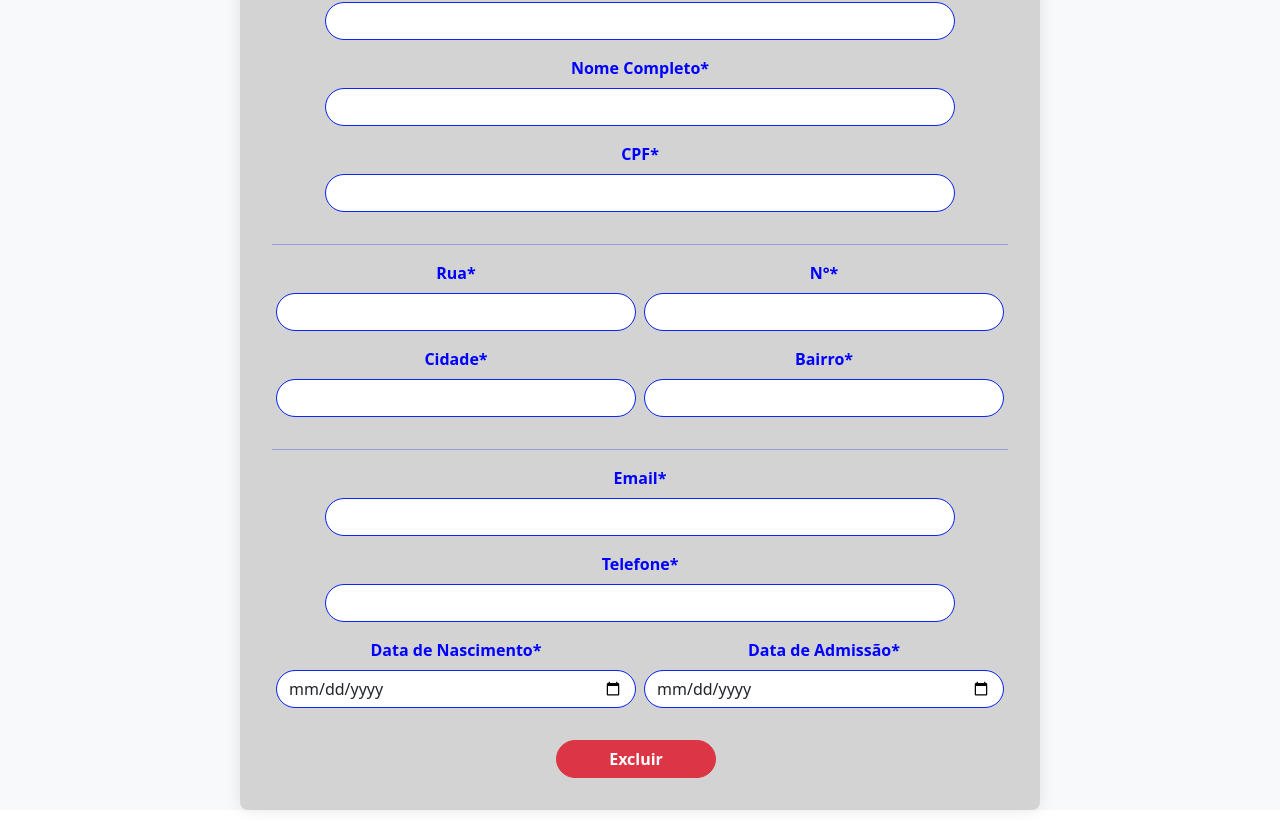
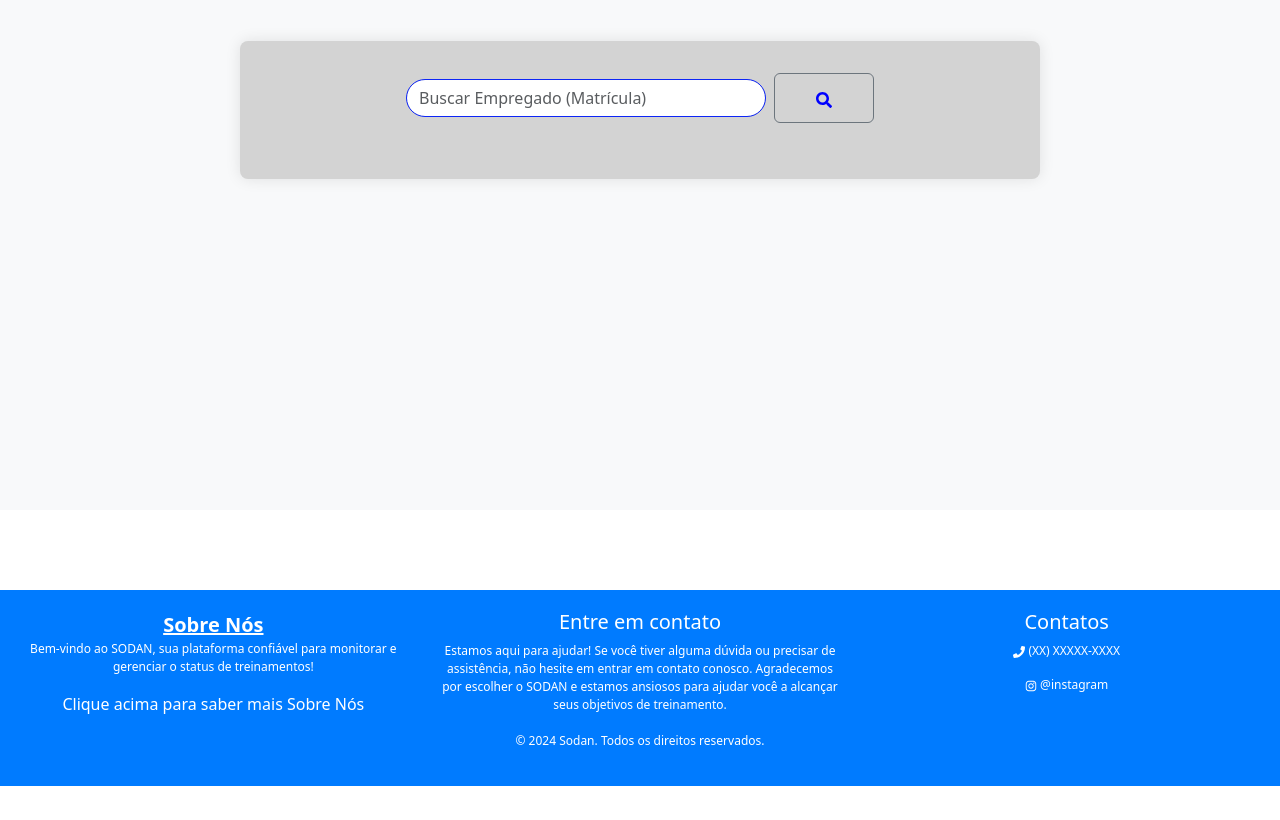
Before and after one commit to VictorioCN/Sodan, a React (Create React App) app: page /empregado/excluir in a window 1280 px wide. Shown: the part 460-1280 px from the top of the page. After the commit the page ends 1246 px from the top, so only its background shows below. Built offline with nearby package versions, Linux system fonts and the light colour scheme.

Commit message:
Adicionando Atualizar e Excluir

```diff
--- a/src/data/db.js
+++ b/src/data/db.js
@@ -4,7 +4,7 @@ const mysql = require('mysql2');
 const pool = mysql.createPool({
   host: 'localhost',
   user: 'root', // Altere para seu usuário MySQL
-  password: 'victor', // Altere para sua senha MySQL
+  password: '', // Altere para sua senha MySQL
   database: 'sodan',
 });
 
--- a/src/pages/CadastrarEmpregado.jsx
+++ b/src/pages/CadastrarEmpregado.jsx
@@ -157,6 +157,7 @@ const CadastrarEmpregado = () => {
         </Form.Group>
 
         {/* Endereço */}
+        <hr/>
         <div className="d-flex justify-content-center mb-3">
           <Form.Group className="me-2" controlId="formBasicRua">
             <Form.Label className={style.label}>Rua*</Form.Label>
@@ -204,6 +205,7 @@ const CadastrarEmpregado = () => {
         </div>
 
         {/* Dados de contato */}
+        <hr/>
         <Form.Group className="mb-3" controlId="formBasicEmail">
           <Form.Label className={style.label}>Email*</Form.Label>
           <Form.Control
@@ -251,6 +253,7 @@ const CadastrarEmpregado = () => {
         </div>
 
         {/* Treinamentos */}
+        <hr/>
         <h1>Treinamentos</h1>
         {treinamentos.length > 0 && formData.treinamentos.map((treinamento, index) => (
           <Form.Group key={index} className="mb-3">
--- a/src/pages/ExcluirEmpregado.jsx
+++ b/src/pages/ExcluirEmpregado.jsx
@@ -1,13 +1,73 @@
-import React from 'react';
+import React, { useState } from 'react';
 import Button from 'react-bootstrap/Button';
 import Form from 'react-bootstrap/Form';
-import Tab from 'react-bootstrap/Tab';
-import Tabs from 'react-bootstrap/Tabs';
 import { FaSearch } from 'react-icons/fa';
+import axios from 'axios';
 import style from '../css/Empregado.module.css';
 import Container from 'react-bootstrap/esm/Container';
 
 const ExcluirEmpregado = () => {
+  const [matriculaBusca, setMatriculaBusca] = useState('');
+  const [empregado, setEmpregado] = useState(null);
+  const [loading, setLoading] = useState(false);
+  const [errorMessage, setErrorMessage] = useState('');
+
+  const formatDate = (date) => {
+    if (!date) return '';
+    const d = new Date(date);
+    return d.toISOString().split('T')[0]; // Formato "YYYY-MM-DD"
+  };
+
+  // Função para buscar o empregado
+  const buscarEmpregado = async () => {
+    if (!matriculaBusca) {
+      alert('Por favor, insira o número da matrícula');
+      return;
+    }
+
+    setLoading(true);
+    setErrorMessage('');
+
+    try {
+      const response = await axios.get(`http://localhost:5000/api/empregado/${matriculaBusca}`);
+      const empregado = response.data;
+      setEmpregado(empregado);  // Atualiza o estado com os dados do empregado
+      alert('Empregado encontrado!');
+    } catch (error) {
+      console.error(error);
+      setErrorMessage('Erro ao buscar empregado. Verifique a matrícula ou tente novamente.');
+      alert('Erro ao buscar empregado. Verifique a matrícula ou tente novamente.');
+    } finally {
+      setLoading(false);
+    }
+  };
+
+  // Função para excluir o empregado
+  const excluirEmpregado = async () => {
+    if (!empregado) {
+      alert('Nenhum empregado encontrado para exclusão');
+      return;
+    }
+
+    setLoading(true);
+    setErrorMessage('');
+
+    try {
+      const response = await axios.delete(`http://localhost:5000/api/empregado/empregado/${empregado.MAT_EMPREGADO}`);
+      if (response.status === 200) {
+        alert('Empregado excluído com sucesso!');
+        setEmpregado(null);  // Limpa o estado após a exclusão
+        setMatriculaBusca('');  // Limpa a matrícula de busca
+      }
+    } catch (error) {
+      console.error(error);
+      setErrorMessage('Erro ao excluir empregado. Tente novamente mais tarde.');
+      alert('Erro ao excluir empregado. Tente novamente mais tarde.');
+    } finally {
+      setLoading(false);
+    }
+  };
+
   return (
     <div className={style.div}>
       <Container className={style.container}>
@@ -16,193 +76,166 @@ const ExcluirEmpregado = () => {
           <Form className="d-flex">
             <Form.Control
               type="text"
-              placeholder="Buscar Empregado"
+              placeholder="Buscar Empregado (Matrícula)"
               className={`me-2 ${style.input}`}
+              value={matriculaBusca}
+              onChange={(e) => setMatriculaBusca(e.target.value)}
               aria-label="Buscar Empregado"
+              disabled={loading}
             />
-            <Button variant="outline-secondary" className={style.btn_buscar}>
+            <Button
+              variant="outline-secondary"
+              className={style.btn_buscar}
+              onClick={buscarEmpregado}
+              disabled={loading}
+            >
               <FaSearch />
             </Button>
           </Form>
         </div>
 
-        <Tabs defaultActiveKey="excluir" id="uncontrolled-tab-example" className="mb-3">
-          <Tab eventKey="excluir" title="Exclusão do Empregado">
+        {/* Mensagem de erro */}
+        {errorMessage && <div className="alert alert-danger">{errorMessage}</div>}
+
+        {/* Formulário de exclusão */}
+        {empregado && (
+          <div>
+            <h1 className="text-center">Exclusão do Empregado</h1>
             <Form className={style.form}>
-              <h1 className="text-center">Exclusão do Empregado</h1>
-
               <Form.Group className="mb-3" controlId="formBasicMatricula">
                 <Form.Label className={style.label}>N° Matrícula*</Form.Label>
-                <Form.Control className={style.inputInfo} type="number" />
+                <Form.Control
+                  className={style.inputInfo}
+                  type="text"
+                  value={empregado.MAT_EMPREGADO}
+                  readOnly
+                />
               </Form.Group>
 
               <Form.Group className="mb-3" controlId="formBasicNome">
                 <Form.Label className={style.label}>Nome Completo*</Form.Label>
-                <Form.Control className={style.inputInfo} type="text" />
+                <Form.Control
+                  className={style.inputInfo}
+                  type="text"
+                  value={empregado.NOME_EMPREGADO}
+                  readOnly
+                />
               </Form.Group>
 
-              <Form.Group className="mb-3" controlId="formBasicCPF">
+              <Form.Group className="mb-3" controlId="formBasicCpf">
                 <Form.Label className={style.label}>CPF*</Form.Label>
-                <Form.Control className={style.inputInfo} type="text" />
+                <Form.Control
+                  className={style.inputInfo}
+                  type="text"
+                  value={empregado.CPF_EMPREGADO}
+                  readOnly
+                />
               </Form.Group>
-                <hr/>
-              <div className="d-flex justify-content-center mb-3">
-                <Form.Group className="me-2" controlId="formBasicRua">
-                  <Form.Label className={style.label}>Rua*</Form.Label>
-                  <Form.Control className={style.input} type="text" />
+
+              {/* Campos "Cidade" e "Bairro" lado a lado */}
+              <hr/>
+              <div className="d-flex justify-content-between mb-3">
+                <Form.Group className="me-2" controlId="formBasicCidade">
+                  <Form.Label className={style.label}>Cidade*</Form.Label>
+                  <Form.Control
+                    className={style.inputInfo1}
+                    type="text"
+                    value={empregado.CIDADE}
+                    readOnly
+                  />
                 </Form.Group>
-                <Form.Group controlId="formBasicNumero">
-                  <Form.Label className={style.label}>N°*</Form.Label>
-                  <Form.Control className={style.input} type="text" />
+
+                <Form.Group controlId="formBasicBairro">
+                  <Form.Label className={style.label}>Bairro*</Form.Label>
+                  <Form.Control
+                    className={style.inputInfo1}
+                    type="text"
+                    value={empregado.BAIRRO}
+                    readOnly
+                  />
                 </Form.Group>
               </div>
 
-              <div className="d-flex justify-content-center mb-3">
-                <Form.Group className="me-2" controlId="formBasicCidade">
-                  <Form.Label className={style.label}>Cidade*</Form.Label>
-                  <Form.Control className={style.input} type="text" />
+              {/* Campos "Rua" e "Número da Rua" lado a lado */}
+              <div className="d-flex justify-content-between mb-3">
+                <Form.Group className="me-2" controlId="formBasicRua">
+                  <Form.Label className={style.label}>Rua*</Form.Label>
+                  <Form.Control
+                    className={style.inputInfo1}
+                    type="text"
+                    value={empregado.RUA}
+                    readOnly
+                  />
                 </Form.Group>
-                <Form.Group controlId="formBasicBairro">
-                  <Form.Label className={style.label}>Bairro*</Form.Label>
-                  <Form.Control className={style.input} type="text" />
+
+                <Form.Group controlId="formBasicNumeroRua">
+                  <Form.Label className={style.label}>Número da Rua*</Form.Label>
+                  <Form.Control
+                    className={style.inputInfo1}
+                    type="text"
+                    value={empregado.NUM_RUA}
+                    readOnly
+                  />
                 </Form.Group>
               </div>
-                <hr/>
+
+              <hr/>
               <Form.Group className="mb-3" controlId="formBasicEmail">
                 <Form.Label className={style.label}>Email*</Form.Label>
-                <Form.Control className={style.inputInfo} type="email" />
+                <Form.Control
+                  className={style.inputInfo}
+                  type="email"
+                  value={empregado.EMAIL_EMPREGADO}
+                  readOnly
+                />
               </Form.Group>
 
               <Form.Group className="mb-3" controlId="formBasicTelefone">
                 <Form.Label className={style.label}>Telefone*</Form.Label>
-                <Form.Control className={style.inputInfo} type="text" />
+                <Form.Control
+                  className={style.inputInfo}
+                  type="text"
+                  value={empregado.TEL_EMPREGADO}
+                  readOnly
+                />
               </Form.Group>
 
-              <div className="d-flex justify-content-center mb-3">
+              {/* Campos "Data de Nascimento" e "Data de Admissão" lado a lado */}
+              <div className="d-flex justify-content-between mb-3">
                 <Form.Group className="me-2" controlId="formBasicDataNascimento">
                   <Form.Label className={style.label}>Data de Nascimento*</Form.Label>
-                  <Form.Control className={style.input} type="date" />
+                  <Form.Control
+                    className={style.inputInfo1}
+                    type="date"
+                    value={formatDate(empregado.DT_NASCIMENTO)}
+                    readOnly
+                  />
                 </Form.Group>
+
                 <Form.Group controlId="formBasicDataAdmissao">
                   <Form.Label className={style.label}>Data de Admissão*</Form.Label>
-                  <Form.Control className={style.input} type="date" />
+                  <Form.Control
+                    className={style.inputInfo1}
+                    type="date"
+                    value={formatDate(empregado.DT_ADMISSAO)}
+                    readOnly
+                  />
                 </Form.Group>
               </div>
+
+              <div className="d-flex justify-content-center mt-3">
+                <Button
+                  variant="danger"
+                  onClick={excluirEmpregado}
+                  className={`me-2 ${style.btn_cadastrar}`}
+                  disabled={loading}
+                >
+                  {loading ? 'Excluindo...' : 'Excluir'}
+                </Button>
+              </div>
             </Form>
-          </Tab>
-
-          {/* <Tab eventKey="treinamentos" title="Treinamentos">
-            <div className="text-center mt-3">
-              <h2>Treinamentos Disponíveis</h2>
-
-              <div className="mb-3">
-                <h5 className={style.nomeTreinamento}>Treinamento de Operação de Máquinas e Equipamentos</h5>
-                <Form.Check
-                  type="radio"
-                  label="Pendente"
-                  name="treinamento1"
-                  id="treinamento1Pendente"
-                  className={style.pendente}
-                />
-                <Form.Check
-                  type="radio"
-                  label="Em Andamento"
-                  name="treinamento1"
-                  id="treinamento1EmAndamento"
-                  className={style.emAndamento}
-                />
-                <Form.Check
-                  type="radio"
-                  label="Concluído"
-                  name="treinamento1"
-                  id="treinamento1Concluido"
-                  className={style.concluido}
-                />
-              </div>
-                <hr/>
-              <div className="mb-3">
-                <h5 className={style.nomeTreinamento}>Treinamento de Segurança no Trabalho</h5>
-                <Form.Check
-                  type="radio"
-                  label="Pendente"
-                  name="treinamento2"
-                  id="treinamento2Pendente"
-                  className={style.pendente}
-                />
-                <Form.Check
-                  type="radio"
-                  label="Em Andamento"
-                  name="treinamento2"
-                  id="treinamento2EmAndamento"
-                  className={style.emAndamento}
-                />
-                <Form.Check
-                  type="radio"
-                  label="Concluído"
-                  name="treinamento2"
-                  id="treinamento2Concluido"
-                  className={style.concluido}
-                />
-              </div>
-                <hr/>
-              <div className="mb-3">
-                <h5 className={style.nomeTreinamento}>Treinamento de Gestão de Recursos Naturais</h5>
-                <Form.Check
-                  type="radio"
-                  label="Pendente"
-                  name="treinamento3"
-                  id="treinamento3Pendente"
-                  className={style.pendente}
-                />
-                <Form.Check
-                  type="radio"
-                  label="Em Andamento"
-                  name="treinamento3"
-                  id="treinamento3EmAndamento"
-                  className={style.emAndamento}
-                />
-                <Form.Check
-                  type="radio"
-                  label="Concluído"
-                  name="treinamento3"
-                  id="treinamento3Concluido"
-                  className={style.concluido}
-                />
-              </div>
-                <hr/>
-              <div className="mb-3">
-                <h5 className={style.nomeTreinamento}>Treinamento de Segurança no Trabalho</h5>
-                <Form.Check
-                  type="radio"
-                  label="Pendente"
-                  name="treinamento4"
-                  id="treinamento4Pendente"
-                  className={style.pendente}
-                />
-                <Form.Check
-                  type="radio"
-                  label="Em Andamento"
-                  name="treinamento4"
-                  id="treinamento4EmAndamento"
-                  className={style.emAndamento}
-                />
-                <Form.Check
-                  type="radio"
-                  label="Concluído"
-                  name="treinamento4"
-                  id="treinamento4Concluido"
-                  className={style.concluido}
-                />
-              </div>
-            </div>
-          </Tab> */}
-        </Tabs>
-
-        <div className="d-flex justify-content-center mt-3">
-          <Button variant="danger" type="submit" className={`me-2 ${style.btn_cadastrar}`}>
-            Excluir
-          </Button>
-        </div>
+          </div>
+        )}
       </Container>
     </div>
   );
```
Also changed, not shown: src/css/Empregado.module.css (+9 -0 lines), src/data/empregado.js (+29 -0 lines), src/pages/AtualizarEmpregado.jsx (+5 -6 lines).
